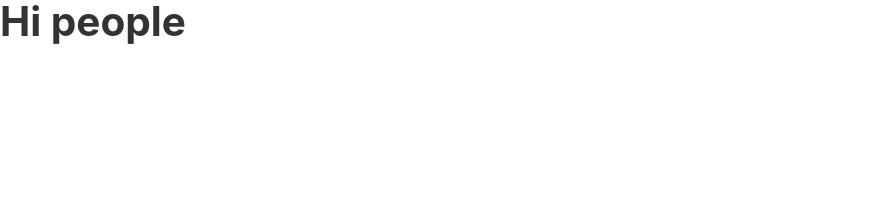
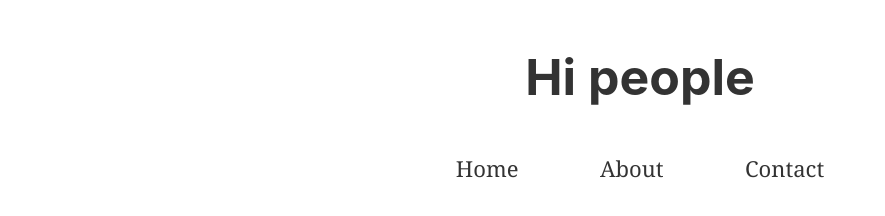
Before and after one commit to burzychsd/Gatsby-JS-Blog, a Gatsby site: page / in a window 1280 px wide. Shown: the whole page, without its empty margins (0-885 px from the left). Built offline with nearby package versions, Linux system fonts and the light colour scheme; Gatsby itself is replaced by a stand-in of ours.

Commit message:
add tachyons&styled-components

```diff
--- a/gatsby-config.js
+++ b/gatsby-config.js
@@ -15,6 +15,7 @@ module.exports = {
     },
     `gatsby-transformer-sharp`,
     `gatsby-plugin-sharp`,
+    `gatsby-plugin-styled-components`,
     {
       resolve: `gatsby-plugin-manifest`,
       options: {
@@ -23,17 +24,17 @@ module.exports = {
         start_url: `/`,
         background_color: `#663399`,
         theme_color: `#663399`,
-        display: `minimal-ui`, // This path is relative to the root of the site.
+        display: `minimal-ui`,
+        icon: `./src/favicon.png` // This path is relative to the root of the site.
       },
     },
     {
     resolve: `gatsby-plugin-favicon`,
     options: {
-      logo: "./src/images/favicon.png",
-
+      logo: './src/favicon.png',
       // WebApp Manifest Configuration
-      appName: null, // Inferred with your package.json
-      appDescription: null,
+      appName: 'gatsby-js-blog', // Inferred with your package.json
+      appDescription: 'A simple blog created using Gatsby',
       developerName: null,
       developerURL: null,
       dir: 'auto',
--- a/src/pages/index.js
+++ b/src/pages/index.js
@@ -1,14 +1,42 @@
 // DEPENDENCIES
 import React from 'react'
+import shortid from 'shortid'
 
 // COMPONENTS
 import Layout from '../template/layout'
 import SEO from '../components/SEO'
+import styled from 'styled-components'
+
+// STYLES
+const Title = styled.h1`
+	margin: 1em auto;
+	font-size: 50px;
+	text-align: center;
+`
+const LinksWrapper = styled.div`
+	width: 90%;
+	max-width: 450px;
+	hegiht: 50px;
+	margin: 1em auto;
+`
+
+const LinkItem = styled.a`
+	font-size: 22px;
+	cursor: pointer;
+`
+
+// GLOBAL
+const links = ['Home', 'About', 'Contact'].map(text =>
+	<LinkItem key={shortid.generate()}>{text}</LinkItem>
+)
 
 const IndexPage = () => (
   <Layout>
     <SEO title="Home" keywords={[`gatsby`, `application`, `react`]} />
-    <h1>Hi people</h1>
+    <Title>Hi people</Title>
+	<LinksWrapper className='flex justify-around items-center'>
+		{links}
+	</LinksWrapper>
   </Layout>
 )
 
--- a/src/template/layout.js
+++ b/src/template/layout.js
@@ -3,6 +3,7 @@ import React, { Fragment } from 'react'
 import PropTypes from 'prop-types'
 
 // STYLES
+import 'tachyons'
 import './layout.css'
 
 const Layout = ({ children }) => (
```
Also changed, not shown: package.json (+6 -1 lines), src/favicon.png (renamed from src/images/favicon.png), 1 other file.
